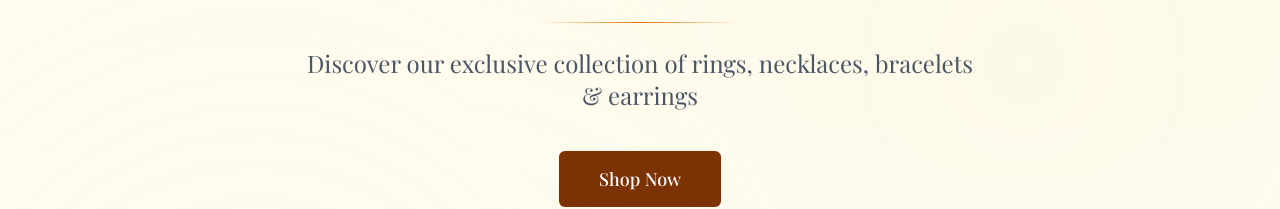
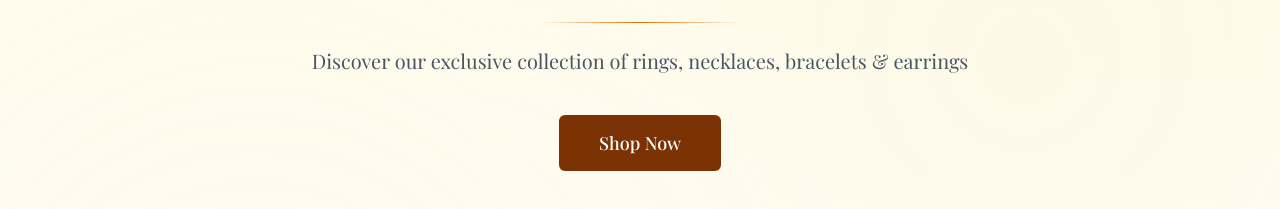
Before and after one commit to tonyt243/Jewelry-Store-FullStack, a Next.js app: page / in a window 1280 px wide. Shown: the part 353-562 px from the top of the page. Built offline with nearby package versions, Linux system fonts and the light colour scheme; no server answers.

Commit message:
resize frontpage message

```diff
--- a/src/app/page.tsx
+++ b/src/app/page.tsx
@@ -76,7 +76,7 @@ export default function Home() {
           />
 
           <motion.p
-            className="text-xl md:text-2xl text-gray-600 mb-10 max-w-2xl mx-auto"
+            className="text-xl md:text-xl text-gray-600 mb-10 max-w-2xl mx-auto"
             initial={{ opacity: 0, y: 20 }}
             animate={{ opacity: 1, y: 0 }}
             transition={{ duration: 0.7, delay: 0.4 }}
```
